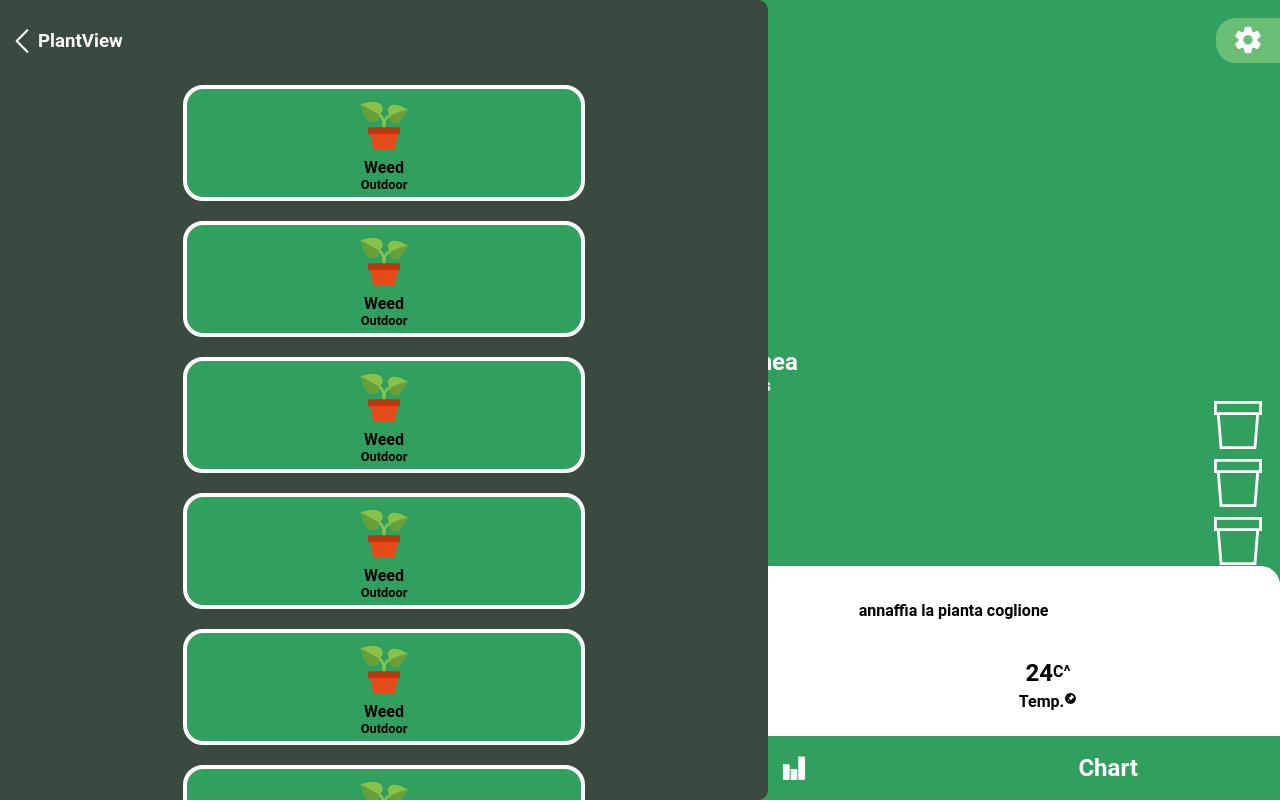
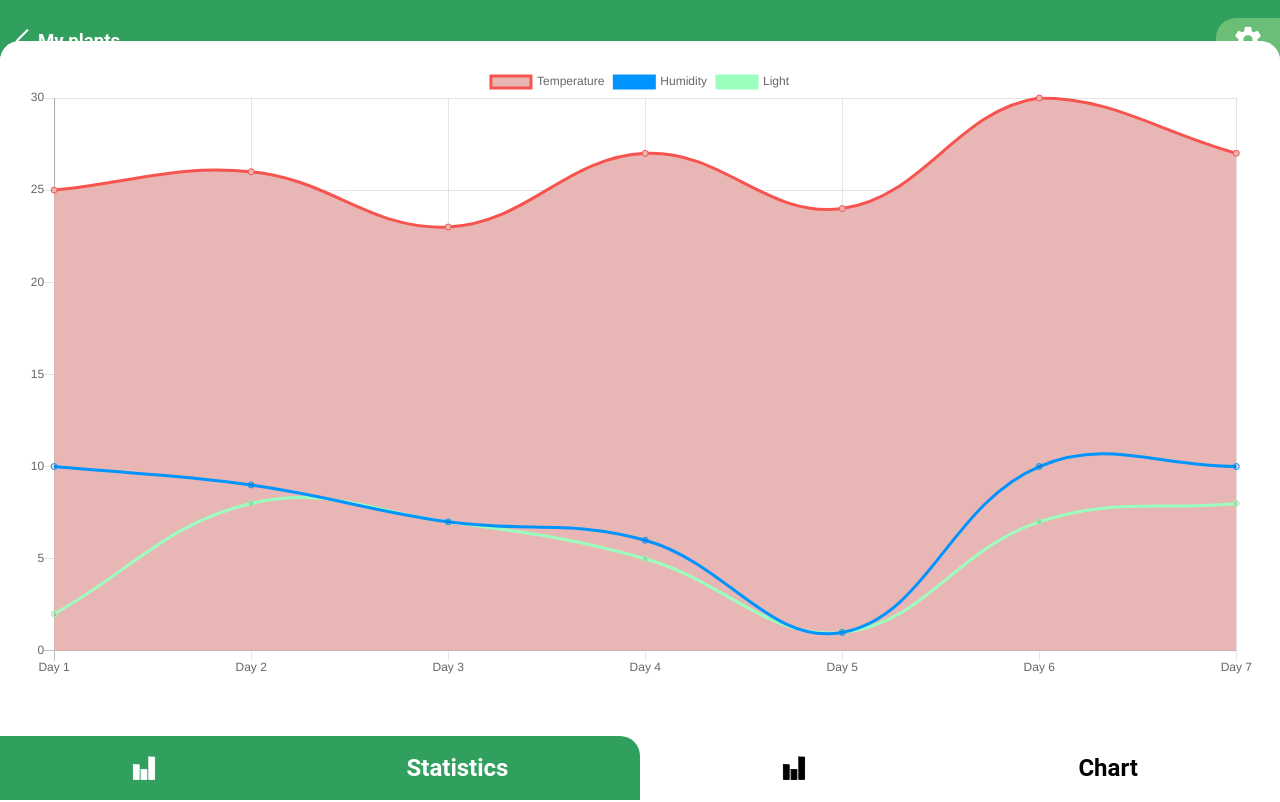
Before and after one commit to massi-fa/serrapp, a React (Create React App) app: page / in a window 1280 px wide. Shown: the top 802 px of the page. Built offline with nearby package versions, Linux system fonts and the light colour scheme.

Commit message:
add side menu

```diff
--- a/src/App.jsx
+++ b/src/App.jsx
@@ -20,7 +20,7 @@ const GlobalStyle = createGlobalStyle`
 `;
 
 const App = () => {
-  const [openClose, setOpenClose] = useState('opened');
+  const [openClose, setOpenClose] = useState('closed');
   const OnOpenClose = () => {
     if (openClose === 'opened') {
       setOpenClose('closed');
--- a/src/components/PlantView.jsx
+++ b/src/components/PlantView.jsx
@@ -67,7 +67,7 @@ const InfoPlant = styled.div`
   margin: auto;
 `;
 const ProgressBarContainer = styled.div`
-  margin: 80px 25px 0px 25px;
+  margin: 10px 25px 0px 25px;
   padding: 5px;
   border: 3px solid;
   border-radius: 20px;
@@ -116,19 +116,6 @@ const MenuH = styled.div`
   display: flex;
   flex-direction: row;
   margin: 0px 0px 30px 0px;
-`;
-const MenuHC = styled.div`
-  width: 49%;
-  display: flex;
-  text-align: center;
-`;
-const Hint = styled.h1`
-  font-size: 1rem;
-  margin: auto;
-`;
-const Pipe = styled.h1`
-  margin: auto;
-  font-size: 2rem;
 `;
 const ButtonR = styled.button`
   width: 50%;
@@ -184,7 +171,7 @@ const PlantView = ({ funOpen }) => {
       setWeather('day');
     }
   };
-  const [statusC, setStatusC] = useState('left');
+  const [statusC, setStatusC] = useState('right');
   const changeMenuL = () => {
     setStatusC('left');
   };
@@ -215,15 +202,6 @@ const PlantView = ({ funOpen }) => {
       </ProgressBarContainer>
       <StatusContainer>
         <MenuL condition={statusC}>
-          <MenuH>
-            <MenuHC>
-              <Hint>aiutoooo</Hint>
-            </MenuHC>
-            <Pipe>|</Pipe>
-            <MenuHC>
-              <Hint>annaffia la pianta coglione</Hint>
-            </MenuHC>
-          </MenuH>
           <MenuS>
             <CardStat stated="10" symbol="%" type="Water" icon={tick} />
             <CardStat stated="78" symbol="%" type="Light" icon={tick} />
--- a/src/components/bits/CardStat.jsx
+++ b/src/components/bits/CardStat.jsx
@@ -5,6 +5,11 @@ import PropTypes from 'prop-types';
 const Container = styled.div`
   margin: auto;
   text-align: center;
+  border: 2px solid;
+  border-radius: 20px;
+  padding: 15px;
+  background-color: rgb(49, 160, 95);
+  border-color: rgb(49, 160, 95, 0.5);
 `;
 const ContainerS = styled.div`
   display: flex;
@@ -14,17 +19,21 @@ const ContainerS = styled.div`
 const Stated = styled.h1`
   font-size: 1.5rem;
   margin: 0px 0px 5px auto;
+  color: white;
 `;
 const Symbol = styled.h1`
   font-size: 1rem;
   margin: 3px auto auto 0px;
+  color: white;
 `;
 const Type = styled.h1`
   font-size: 1rem;
   margin: 0px auto auto auto;
+  color: white;
 `;
 const Icon = styled.img`
   height: 0.8rem;
+  filter: invert(1);
 `;
 const CardStat = ({
   stated,
```
